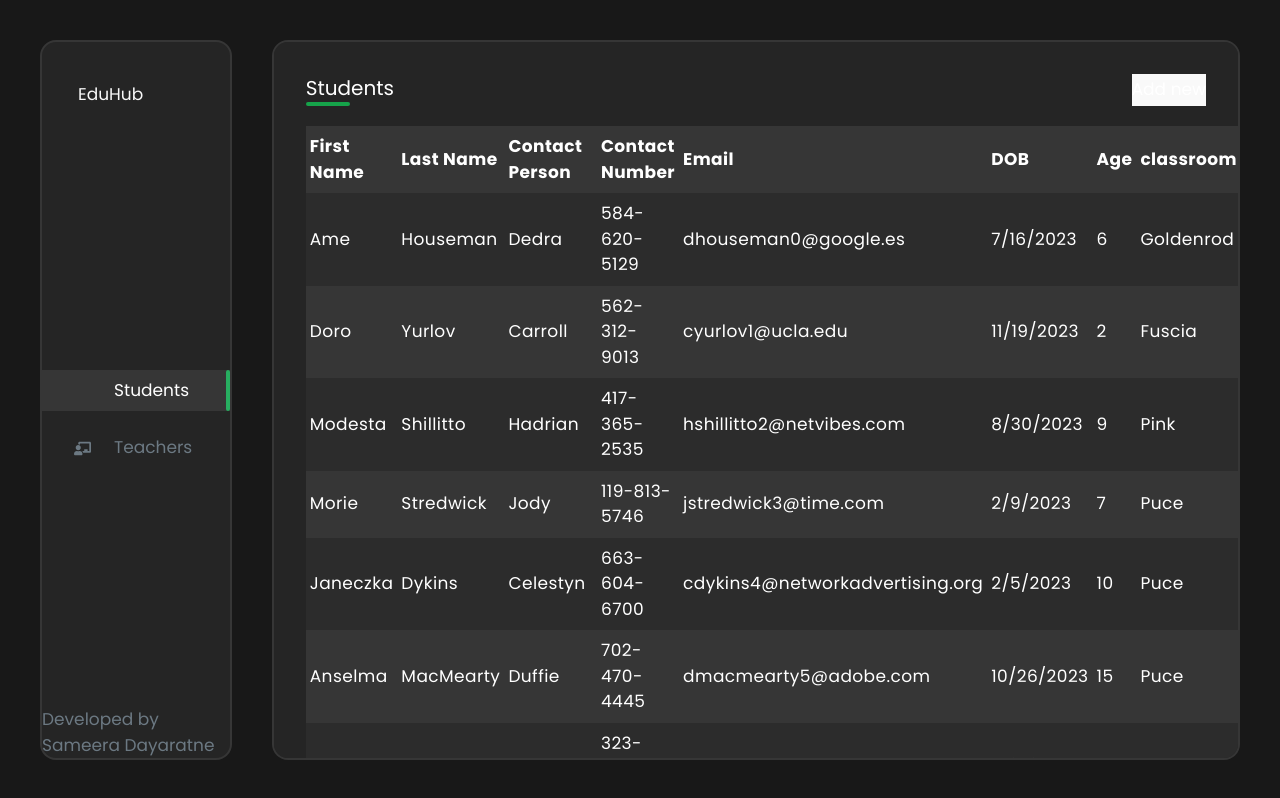
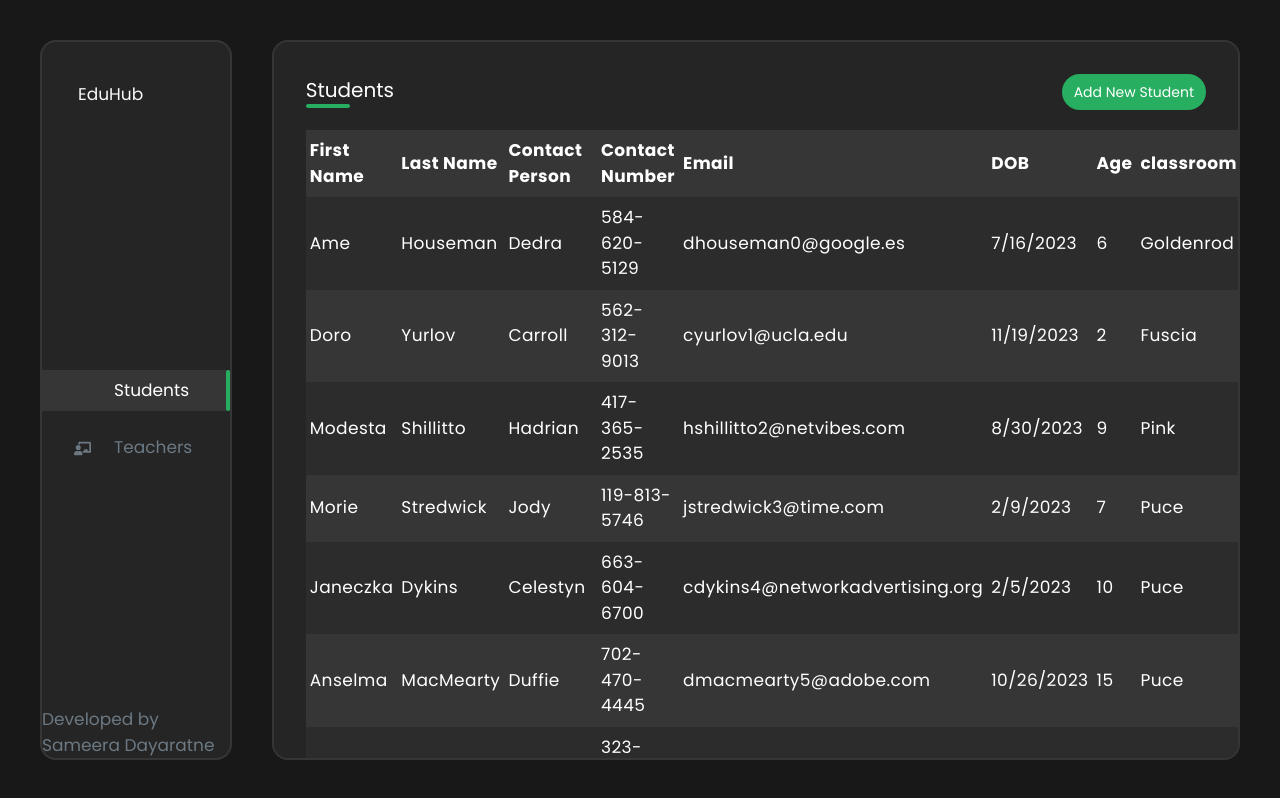
Before and after one commit to SameeraDayaratne/EduHub, a React (Vite) app in the folder client/: page /students in a window 1280 px wide. Built offline with nearby package versions, Linux system fonts and the light colour scheme; some icons are missing.

Commit message:
Added custom button component

```diff
--- /dev/null
+++ b/client/src/components/button/Button.jsx
@@ -0,0 +1,11 @@
+/* eslint-disable no-unused-vars */
+/* eslint-disable react/prop-types */
+import React from 'react';
+
+function Button({className , children , ...props}) {
+    return (
+        <button className={`' px-3 py-2 rounded-full text-sm font-thin' ${className}`} {...props}>{children}</button>
+    );
+}
+
+export default Button;
--- a/client/src/components/students/StudentsTable.jsx
+++ b/client/src/components/students/StudentsTable.jsx
@@ -78,7 +78,7 @@ function StudentsTable(props) {
                     ))}
                 </tbody>
             </table>
-            <div>
+            <div className='flex justify-center'>
             <button onClick={() => table.setPageIndex(0) }>First Page</button>
             <button disabled={!table.getCanPreviousPage} onClick={() => table.previousPage()}>Prev Page</button>
             <button disabled={!table.getCanNextPage()} onClick={() => table.nextPage()}>Next Page</button>
--- a/client/src/pages/StudentPage.jsx
+++ b/client/src/pages/StudentPage.jsx
@@ -1,13 +1,16 @@
 /* eslint-disable no-unused-vars */
 import React from 'react';
 import StudentsTable from '../components/students/StudentsTable';
+import Button from '../components/button/Button';
+import { CiCirclePlus } from "react-icons/ci";
 
 function StudentPage(props) {
     return (
         <>
-         <div className='flex justify-between'>
-            <span className=' relative pb-1 after:content-[""] after:absolute after:left-0   after:bottom-0 after:border-[2px] after:rounded-2xl after:border-green-600 after:w-[50%] text-xl'>Students</span>
-            <button>Add new</button>
+         <div className='flex justify-between items-center'>
+            <span className=' relative pb-1 after:content-[""] after:absolute after:left-0   after:bottom-0 after:border-[2px] after:rounded-2xl after:border-colorGreenDark after:w-[50%] text-xl'>Students</span>
+            <Button onClick={() => console.log('hehe')} className='bg-colorGreenDark hidden lg:inline-block'>Add New Student</Button>
+            <Button className='lg:hidden px-0 py-0' ><CiCirclePlus size={30} /></Button>
          </div>
          <StudentsTable />
         </>
```
